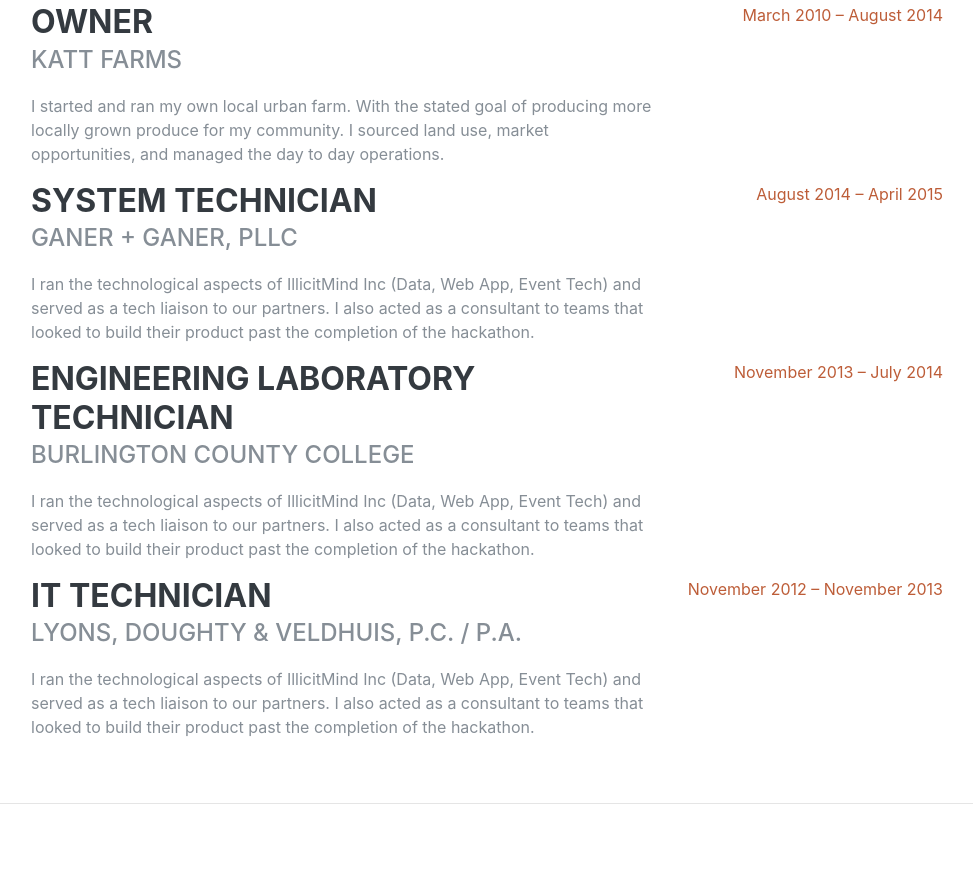
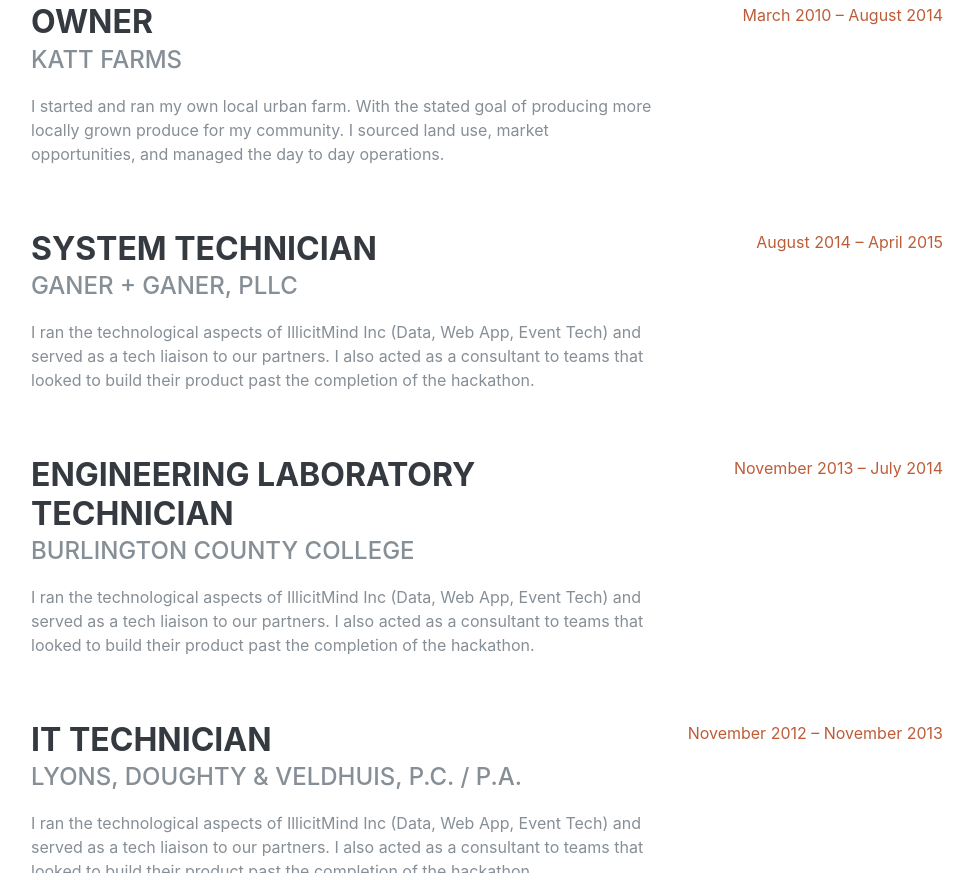
Before and after one commit to johnkatt/johnkatt.github.io, a plain HTML site: page index.html in a window 1280 px wide. Shown: the part 1664-2537 px from the top of the page, without its empty margins (289-1262 px from the left). Drawn offline with nearby package versions, Linux system fonts and the light colour scheme; a web font is replaced by a local one.

Commit message:
Update index.html

```diff
--- a/index.html
+++ b/index.html
@@ -153,7 +153,7 @@
 
 
 
-        <div class="resume-item d-flex flex-column flex-md-row justify-content-between">
+        <div class="resume-item d-flex flex-column flex-md-row justify-content-between mb-5">
           <div class="resume-content">
             <h3 class="mb-0">Owner</h3>
             <div class="subheading mb-3">Katt Farms</div>
@@ -166,7 +166,7 @@
 
 
 
-           <div class="resume-item d-flex flex-column flex-md-row justify-content-between">
+           <div class="resume-item d-flex flex-column flex-md-row justify-content-between mb-5">
           <div class="resume-content">
             <h3 class="mb-0">System Technician</h3>
             <div class="subheading mb-3">Ganer + Ganer, PLLC</div>
@@ -180,7 +180,7 @@
 
 
 
-          <div class="resume-item d-flex flex-column flex-md-row justify-content-between">
+          <div class="resume-item d-flex flex-column flex-md-row justify-content-between mb-5">
           <div class="resume-content">
             <h3 class="mb-0">Engineering Laboratory Technician</h3>
             <div class="subheading mb-3">Burlington County College</div>
```
